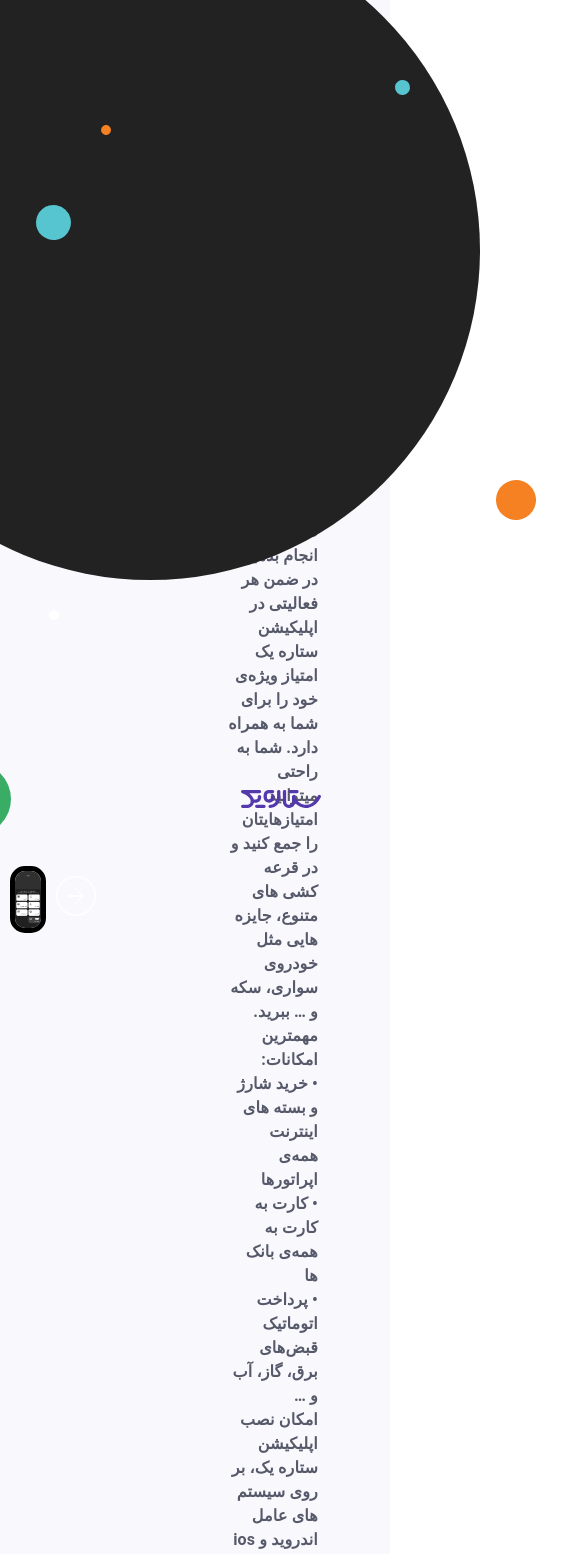
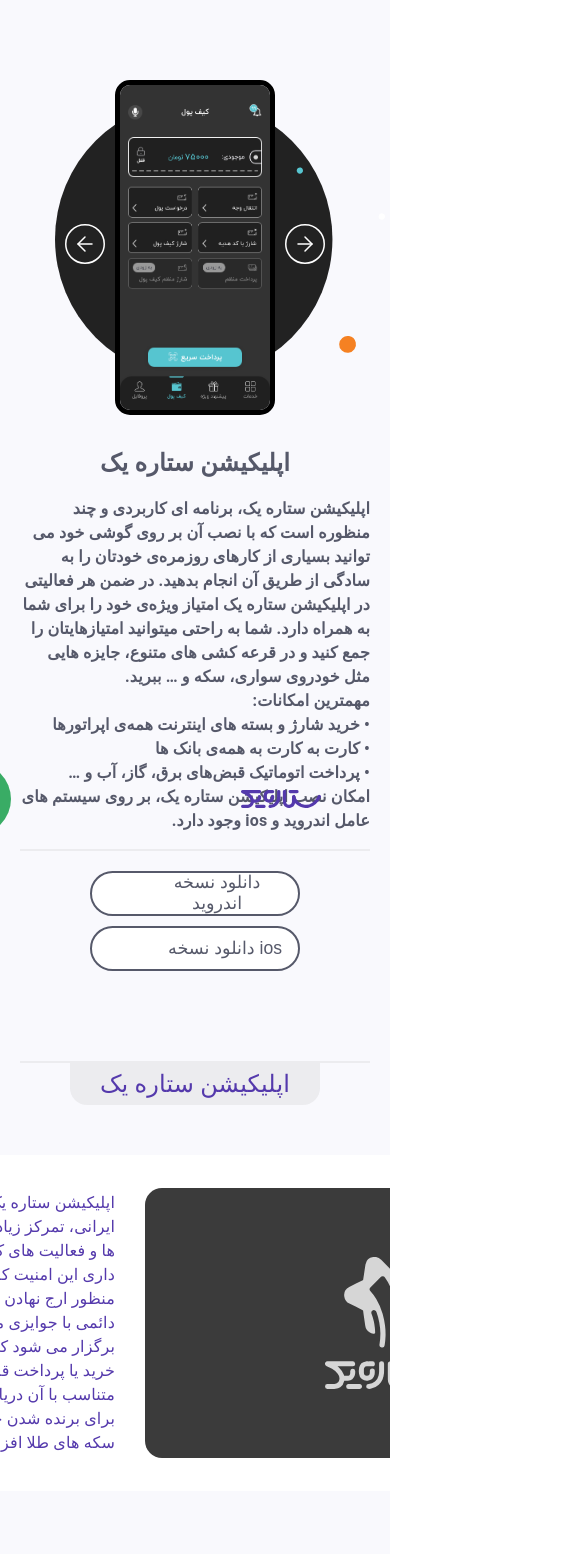
Before and after one commit to sina-olfati/setareyek.ir2, a React (Create React App) app: page / in a window 390 px wide. Shown: the top 1554 px of the page, 585 px wide, since content can reach past the window. Built offline with nearby package versions, Linux system fonts and the light colour scheme.

Commit message:
Home: Top: made responsive

```diff
--- a/src/components/home/Top.css
+++ b/src/components/home/Top.css
@@ -64,6 +64,9 @@
     /* border: solid 1px purple; */
     width: 40%;
     height: 100%;
+    display: flex;
+    align-items: center;
+    justify-content: center;
 }
 
 .t-circleBG {
@@ -131,3 +134,49 @@
 .t-slides img {
     width: 100%;
 }
+
+@media only screen and (max-width: 1100px) {
+    .t-data {
+        padding: 0 20px;
+    }
+    .t-circleBG {
+        width: 330px;
+        top: unset;
+        left: unset;
+        margin: auto;
+        margin-left: 50px;
+    }
+    .t-slider {
+        /* border: solid 1px red; */
+        margin-left: 0px;
+        right: unset;
+        top: unset;
+    }
+    .t-mobile {
+        /* border: solid 1px red; */
+        width: 160px;
+    }
+}
+
+@media only screen and (max-width: 770px) {
+    .top-container {
+        flex-direction: column;
+        padding-top: 80px;
+    }
+    .t-data {
+        padding: 30px 20px;
+        width: 100%;
+    }
+    .t-texts {
+        align-items: center;
+    }
+    .t-download {
+        /* border: solid 1px red; */
+        flex-direction: column-reverse;
+        justify-content: center;
+    }
+    .t-download .bButton-container:last-child {
+        margin-bottom: 10px;
+        margin-left: 0;
+    }
+}
--- a/src/components/home/Top.js
+++ b/src/components/home/Top.js
@@ -42,7 +42,7 @@
         {id: 5, image: mode === "light" ? mobile2 : mobile2Dark},
     ]
 
-    const [counter, setCounter] = useState(2)
+    const [counter, setCounter] = useState(1)
 
     const arrowHandler = (action) => {
         // action === "increment" ? counter++ : counter--;
@@ -50,14 +50,14 @@
         // counter === 5 ? counter = 2 : null;
         console.log(action)
         if (action === "increment") {
-            if (counter === 4) {
-                setCounter(2)
+            if (counter === 3) {
+                setCounter(1)
             } else {
                 setCounter(counter + 1)
             }
         } else {
-            if (counter === 2) {
-                setCounter(4)
+            if (counter === 1) {
+                setCounter(3)
             } else {
                 setCounter(counter - 1)
             }
```
